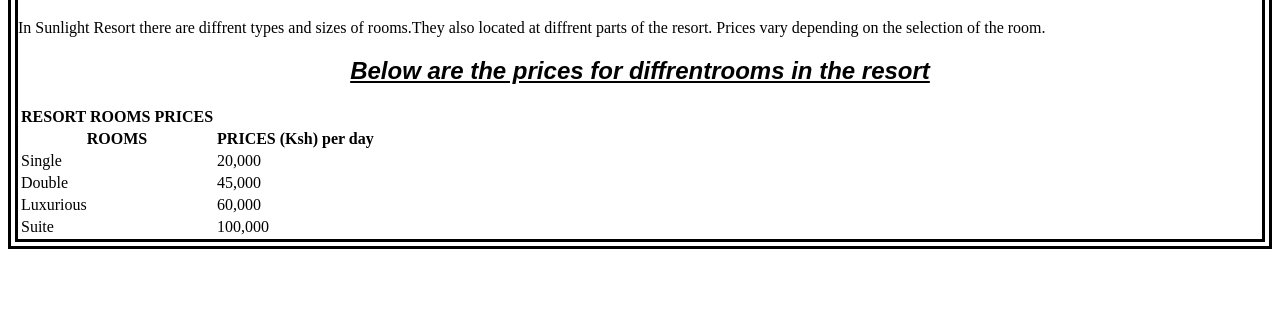
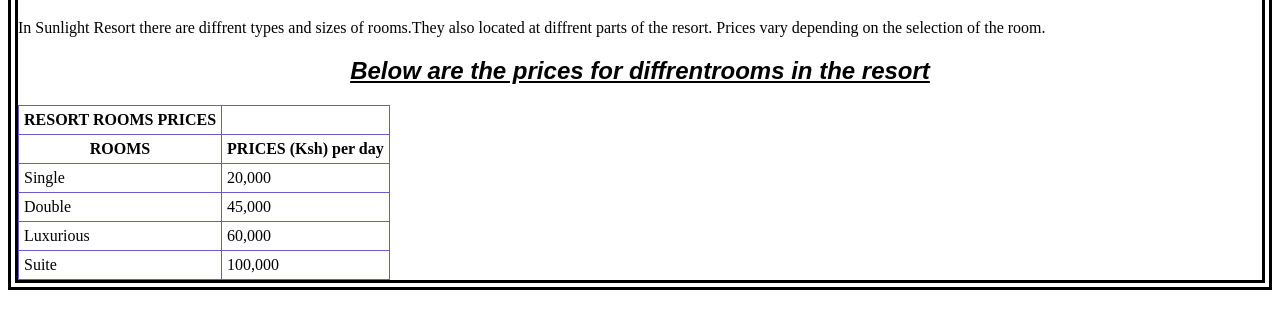
Before and after one commit to hamida-mstafa/resort-webpage, a plain HTML site: page accommodations.html in a window 1280 px wide. Shown: the part 79-408 px from the top of the page. Drawn offline with Linux system fonts and the light colour scheme.

Commit message:
add README.md file

```diff
--- a/css/styles.css
+++ b/css/styles.css
@@ -41,7 +41,22 @@
 
 }
 table{
-  border: ;
-  border-collapse: ;
-
+  padding: 5px;
+  border: 1px solid SlateBlue;
+  border-collapse: collapse;
 }
+ tr{
+  padding: 5px;
+  border: 1px solid SlateBlue;
+  border-collapse: collapse;
+}
+ td{
+  padding: 5px;
+  border: 1px solid SlateBlue;
+  border-collapse: collapse;
+}
+th{
+   padding: 5px;
+  border: 1px solid SlateBlue;
+  border-collapse: collapse;
+}
```
Also changed, not shown: 1 other file.
